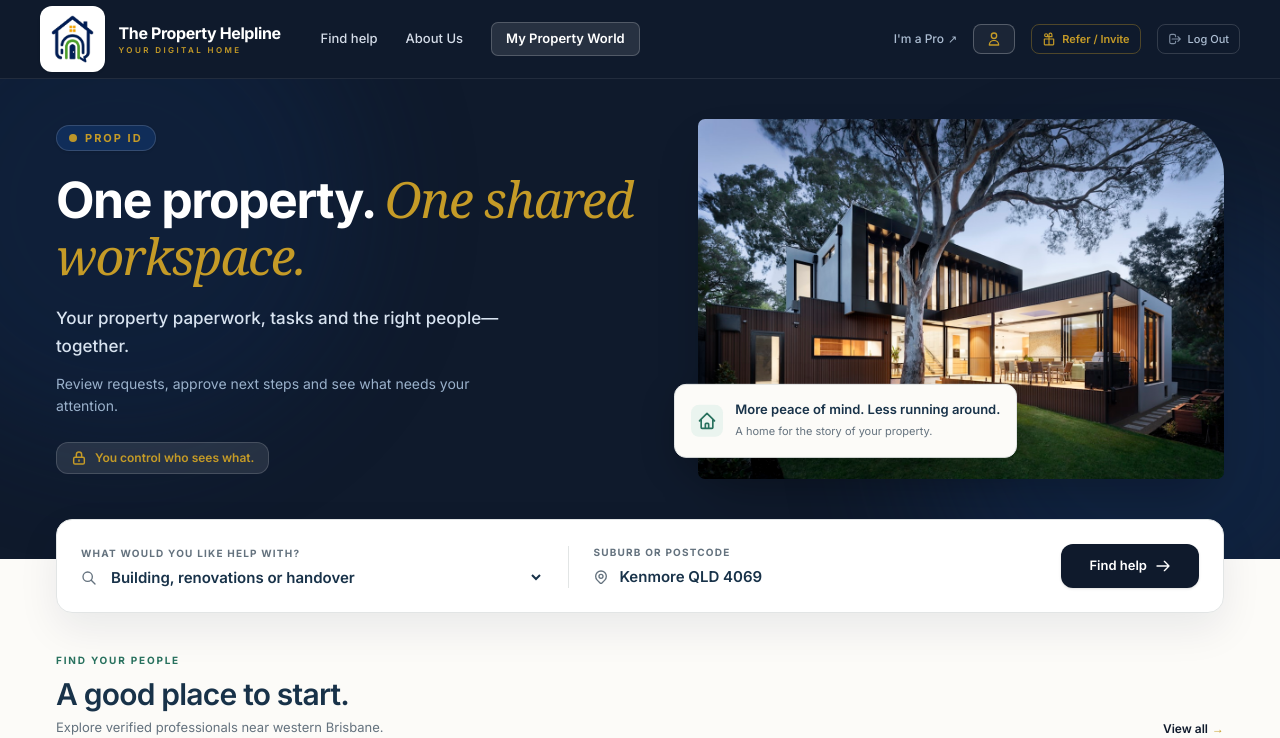
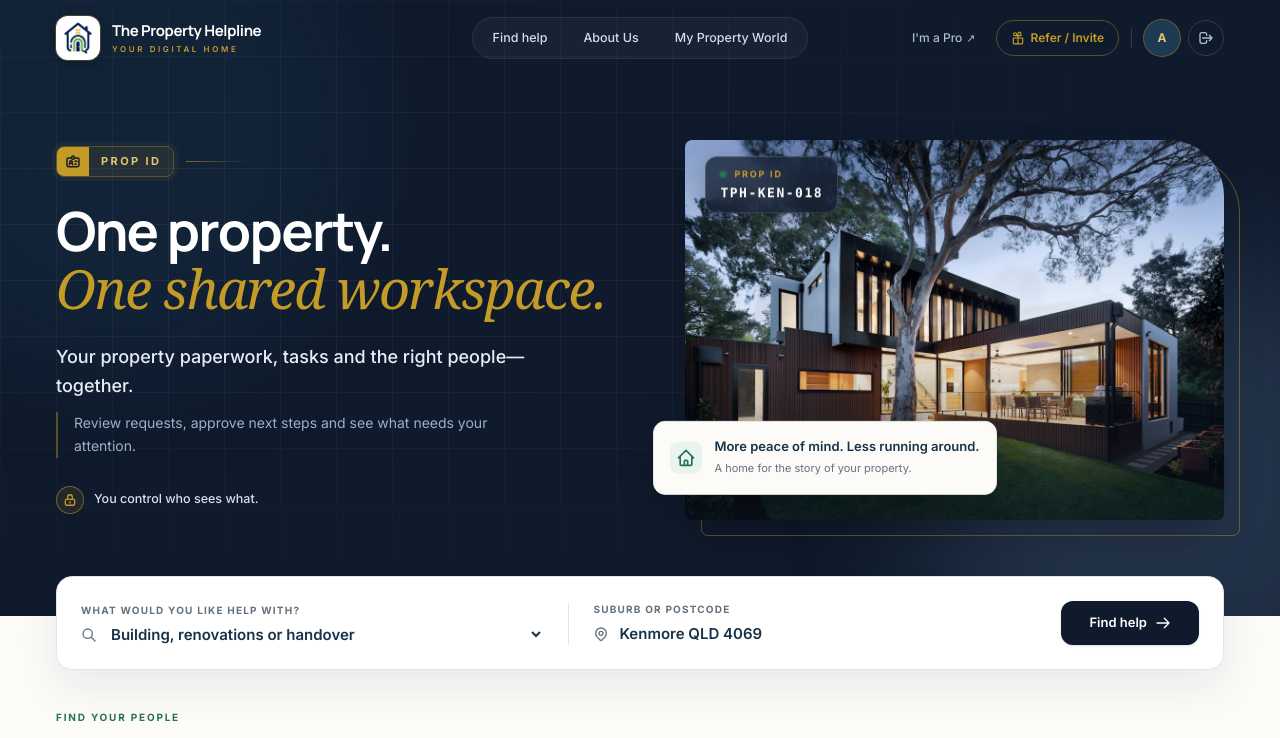
Before and after one commit to choudharyprince03/TPH, a Next.js app: page / in a window 1280 px wide. Shown: the top 738 px of the page. Built offline with nearby package versions, Linux system fonts and the light colour scheme.

Commit message:
feat(landing): redesign hero and blend navbar with architectural Prop ID styling

```diff
--- a/src/app/page.tsx
+++ b/src/app/page.tsx
@@ -30,31 +30,51 @@ export default function Home() {
     <PageTransition className="w-full flex-1 flex flex-col bg-[#fcfbf8] text-[#183249]">
 
       {/* ── 1. HERO SECTION ──────────────────────────────────────────────────── */}
-      <section className="bg-[#0F1A2C] text-white relative pt-10 pb-16 lg:pb-20 overflow-hidden">
+      <section className="bg-[#0F1A2C] text-white relative pt-[124px] pb-20 lg:pt-[140px] lg:pb-24 overflow-hidden">
 
-        {/* Animated background orbs */}
+        {/* Background: soft orbs + faint architectural grid */}
         <div className="absolute inset-0 overflow-hidden pointer-events-none">
-          <div className="absolute -top-32 -left-32 w-[500px] h-[500px] rounded-full bg-[#102d59] opacity-35 animate-gradient-shift blur-3xl" />
-          <div className="absolute -bottom-24 -right-24 w-[450px] h-[450px] rounded-full bg-[#122e58] opacity-30 animate-gradient-shift-delayed blur-3xl" />
+          <div className="absolute -top-32 -left-32 w-[500px] h-[500px] rounded-full bg-[#1c3a54] opacity-40 animate-gradient-shift blur-3xl" />
+          <div className="absolute -bottom-24 -right-24 w-[450px] h-[450px] rounded-full bg-[#3A506B] opacity-25 animate-gradient-shift-delayed blur-3xl" />
+          <div
+            className="absolute inset-0 opacity-[0.05]"
+            style={{
+              backgroundImage:
+                "linear-gradient(#ffffff 1px, transparent 1px), linear-gradient(90deg, #ffffff 1px, transparent 1px)",
+              backgroundSize: "56px 56px",
+              maskImage: "radial-gradient(ellipse at 30% 40%, #000 20%, transparent 70%)",
+              WebkitMaskImage: "radial-gradient(ellipse at 30% 40%, #000 20%, transparent 70%)",
+            }}
+          />
         </div>
 
-        <div className="max-w-[1240px] mx-auto px-4 sm:px-6 lg:px-9 grid grid-cols-1 lg:grid-cols-[1.1fr_1fr] items-center gap-10 lg:gap-16 relative z-10">
+        <div className="max-w-[1240px] mx-auto px-4 sm:px-6 lg:px-9 grid grid-cols-1 lg:grid-cols-[1.05fr_1fr] items-center gap-12 lg:gap-16 relative z-10">
 
           {/* Left Hero Copy */}
           <div>
+            {/* Prop ID — credential-style eyebrow */}
             <motion.div
               initial={{ opacity: 0, y: 12 }}
               animate={{ opacity: 1, y: 0 }}
               transition={{ duration: 0.5, delay: 0.1 }}
-              className="inline-flex items-center gap-2 px-3 py-1 rounded-full bg-[#102d59] border border-white/15 text-[#C59B27] text-[11px] font-bold uppercase tracking-[2px] mb-5 shadow-sm"
+              className="flex items-center gap-3 mb-6"
             >
-              <span className="w-2 h-2 rounded-full bg-[#C59B27] animate-pulse" />
-              <span>Prop ID</span>
+              <span className="inline-flex items-stretch rounded-lg overflow-hidden border border-[#C59B27]/40 shadow-[0_0_0_4px_rgba(197,155,39,0.06)]">
+                <span className="flex items-center justify-center w-8 bg-[#C59B27] text-[#0F1A2C]">
+                  <svg className="w-4 h-4" fill="none" stroke="currentColor" viewBox="0 0 24 24">
+                    <path strokeLinecap="round" strokeLinejoin="round" strokeWidth="2.2" d="M10 6H5a2 2 0 00-2 2v9a2 2 0 002 2h14a2 2 0 002-2V8a2 2 0 00-2-2h-5m-4 0V5a2 2 0 114 0v1m-4 0a2 2 0 104 0m-5 8a2 2 0 100-4 2 2 0 000 4zm0 0c1.306 0 2.417.835 2.83 2M9 14a3.001 3.001 0 00-2.83 2M15 11h3m-3 4h2" />
+                  </svg>
+                </span>
+                <span className="px-3 py-1.5 bg-[#C59B27]/10 text-[#e3c46f] text-[11px] font-bold uppercase tracking-[2.4px]">
+                  Prop ID
+                </span>
+              </span>
+              <span className="hidden sm:block h-px w-16 bg-gradient-to-r from-[#C59B27]/60 to-transparent" />
             </motion.div>
 
-            <h1 className="text-3xl sm:text-4xl lg:text-[50px] font-bold leading-[1.12] tracking-[-1.5px] text-white mb-5">
+            <h1 className="text-[34px] sm:text-[44px] lg:text-[54px] font-bold leading-[1.08] tracking-[-1.6px] text-white mb-6 font-headline">
               One property.{" "}
-              <span className="text-[#C59B27] font-normal italic font-serif block sm:inline">
+              <span className="text-[#C59B27] font-normal italic font-serif block">
                 One shared workspace.
               </span>
             </h1>
@@ -63,7 +83,7 @@ export default function Home() {
               initial={{ opacity: 0, y: 14 }}
               animate={{ opacity: 1, y: 0 }}
               transition={{ duration: 0.5, delay: 0.3 }}
-              className="text-[#d8e3f0] text-[16px] sm:text-[17px] font-medium leading-relaxed max-w-[460px] mb-3"
+              className="text-[#e6edf4] text-[16px] sm:text-[18px] font-medium leading-relaxed max-w-[470px] mb-3"
             >
               Your property paperwork, tasks and the right people—together.
             </motion.p>
@@ -72,7 +92,7 @@ export default function Home() {
               initial={{ opacity: 0, y: 14 }}
               animate={{ opacity: 1, y: 0 }}
               transition={{ duration: 0.5, delay: 0.45 }}
-              className="text-[#9ab1cb] text-[13px] sm:text-[14px] leading-relaxed max-w-[440px] mb-6"
+              className="text-[#9ab1cb] text-[13px] sm:text-[14px] leading-relaxed max-w-[440px] mb-7 pl-4 border-l-2 border-[#C59B27]/40"
             >
               Review requests, approve next steps and see what needs your attention.
             </motion.p>
@@ -81,11 +101,13 @@ export default function Home() {
               initial={{ opacity: 0, y: 12 }}
               animate={{ opacity: 1, y: 0 }}
               transition={{ duration: 0.5, delay: 0.6 }}
-              className="inline-flex items-center gap-2 px-3.5 py-1.5 rounded-xl bg-white/10 border border-white/15 text-[12px] font-semibold text-[#C59B27]"
+              className="inline-flex items-center gap-2.5 text-[12.5px] font-medium text-[#d7e0e7]"
             >
-              <svg className="w-4 h-4 text-[#C59B27]" fill="none" stroke="currentColor" viewBox="0 0 24 24">
+              <span className="w-7 h-7 rounded-full border border-[#C59B27]/50 bg-[#C59B27]/10 flex items-center justify-center">
+                <svg className="w-3.5 h-3.5 text-[#C59B27]" fill="none" stroke="currentColor" viewBox="0 0 24 24">
                   <path strokeLinecap="round" strokeLinejoin="round" strokeWidth="2.2" d="M12 15v2m-6 4h12a2 2 0 002-2v-6a2 2 0 00-2-2H6a2 2 0 00-2 2v6a2 2 0 002 2zm10-10V7a4 4 0 00-8 0v4h8z" />
                 </svg>
+              </span>
               <span>You control who sees what.</span>
             </motion.div>
           </div>
@@ -95,15 +117,40 @@ export default function Home() {
             initial={{ opacity: 0, scale: 0.95 }}
             animate={{ opacity: 1, scale: 1 }}
             transition={{ duration: 0.65, delay: 0.2, ease: [0.25, 0.46, 0.45, 0.94] }}
-            className="relative h-[260px] sm:h-[320px] lg:h-[360px] w-full"
+            className="relative h-[270px] sm:h-[330px] lg:h-[380px] w-full"
           >
+            {/* Gold architectural frame offset behind photo */}
+            <div className="absolute inset-0 translate-x-3 translate-y-3 sm:translate-x-4 sm:translate-y-4 border border-[#C59B27]/45 rounded-tl-[7px] rounded-tr-[56px] rounded-bl-[7px] rounded-br-[7px] pointer-events-none" />
+
+            <div className="relative w-full h-full overflow-hidden shadow-2xl rounded-tl-[7px] rounded-tr-[56px] rounded-bl-[7px] rounded-br-[7px]">
               <img
                 src="/images/hero-real-estate.jpg"
                 alt="Contemporary Australian home surrounded by a subtropical garden"
-              className="w-full h-full object-cover shadow-2xl rounded-tl-[7px] rounded-tr-[56px] rounded-bl-[7px] rounded-br-[7px]"
+                className="w-full h-full object-cover"
               />
+              <div className="absolute inset-0 bg-gradient-to-t from-[#0F1A2C]/55 via-transparent to-transparent" />
+            </div>
+
+            {/* Floating Prop ID credential card */}
+            <FloatLoop className="absolute top-4 left-4 sm:top-5 sm:left-5" amplitude={4} duration={4.4}>
+              <motion.div
+                initial={{ opacity: 0, y: -12 }}
+                animate={{ opacity: 1, y: 0 }}
+                transition={{ duration: 0.55, delay: 0.9 }}
+                className="bg-[#0F1A2C]/75 backdrop-blur-md border border-white/15 rounded-xl px-3.5 py-2.5 shadow-[0_10px_30px_rgba(0,0,0,0.3)]"
+              >
+                <div className="flex items-center gap-2 text-[9px] font-bold uppercase tracking-[1.8px] text-[#C59B27]">
+                  <span className="w-1.5 h-1.5 rounded-full bg-[#28715e] ring-2 ring-[#28715e]/30" />
+                  Prop ID
+                </div>
+                <div className="font-mono text-[13px] font-semibold text-white tracking-[1.5px] mt-0.5">
+                  TPH-KEN-018
+                </div>
+              </motion.div>
+            </FloatLoop>
+
             {/* Floating Photo Caption Badge */}
-            <FloatLoop className="absolute -bottom-4 sm:bottom-4 -left-3 sm:-left-6" amplitude={6} duration={3.8}>
+            <FloatLoop className="absolute -bottom-5 sm:bottom-5 -left-3 sm:-left-8" amplitude={6} duration={3.8}>
               <motion.div
                 initial={{ opacity: 0, x: -20 }}
                 animate={{ opacity: 1, x: 0 }}
--- a/src/components/layout/Header.tsx
+++ b/src/components/layout/Header.tsx
@@ -41,125 +41,117 @@ export function Header() {
   const isFind =
     pathname.startsWith("/explore") || pathname.startsWith("/inquiry");
   const isAbout = pathname.startsWith("/about");
+  const isHome = pathname === "/";
+  const solid = scrolled || mobileOpen || !isHome;
+
+  const navItems = [
+    { href: "/explore", label: "Find help", active: isFind },
+    { href: "/about", label: "About Us", active: isAbout },
+    { href: "/properties", label: "My Property World", active: isWorld },
+  ];
 
   return (
     <>
-
-
       {/* Main Consumer Header */}
       <header
-        className={`w-full text-white relative z-30 transition-all duration-300 ${
-          scrolled
-            ? "bg-[#0b2034]/95 backdrop-blur-md shadow-[0_4px_24px_rgba(2,8,18,0.4)] border-b border-white/[0.08]"
-            : "bg-[#0F1A2C] border-b border-white/[0.08]"
+        className={`w-full text-white z-50 transition-all duration-300 ${
+          isHome ? "fixed top-0 inset-x-0" : "relative"
+        } ${
+          solid
+            ? scrolled
+              ? "bg-[#0F1A2C]/85 backdrop-blur-md shadow-[0_8px_30px_rgba(2,8,18,0.35)]"
+              : "bg-[#0F1A2C]"
+            : "bg-transparent"
         }`}
       >
-        <div className="max-w-[1360px] mx-auto px-4 sm:px-6 lg:px-10 h-[68px] sm:h-[78px] flex items-center justify-between gap-4 sm:gap-6">
+        <div className="max-w-[1240px] mx-auto px-4 sm:px-6 lg:px-9 h-[76px] grid grid-cols-[auto_1fr_auto] md:grid-cols-[1fr_auto_1fr] items-center gap-4">
 
-          {/* Brand Logo */}
-          <Link href="/" className="flex items-center gap-3 sm:gap-3.5 flex-shrink-0 group">
+          {/* Brand */}
+          <Link href="/" className="flex items-center gap-3 group justify-self-start">
             <motion.div
               whileHover={{ scale: 1.04 }}
               transition={{ type: "spring", stiffness: 380, damping: 20 }}
-              className="bg-white rounded-xl px-2 py-1.5 sm:px-2.5 sm:py-2 flex items-center justify-center shadow-sm border border-white/20 flex-shrink-0"
+              className="w-11 h-11 bg-white rounded-xl flex items-center justify-center shadow-[0_4px_14px_rgba(0,0,0,0.25)] ring-1 ring-[#C59B27]/30 flex-shrink-0"
             >
-              <img
-                src="/logo.png"
-                alt="The Property Helpline"
-                className="h-10 sm:h-12 w-auto object-contain"
-              />
+              <img src="/logo.png" alt="The Property Helpline" className="h-8 w-auto object-contain" />
             </motion.div>
-            <div className="text-left">
-              <div className="font-bold text-[15px] sm:text-[16px] tracking-tight leading-tight text-white group-hover:text-[#C59B27] transition-colors">
+            <div className="leading-tight">
+              <div className="font-headline font-bold text-[15px] tracking-tight text-white group-hover:text-[#C59B27] transition-colors">
                 The Property Helpline
               </div>
-              <div className="text-[7.5px] sm:text-[8px] font-semibold uppercase tracking-[2.4px] text-[#C59B27] leading-tight mt-0.5">
-                YOUR DIGITAL HOME
+              <div className="text-[8px] font-semibold uppercase tracking-[2.6px] text-[#C59B27] mt-1">
+                Your digital home
               </div>
             </div>
           </Link>
 
-          {/* Desktop Navigation */}
-          <nav className="hidden md:flex items-center gap-5 lg:gap-7 text-[13px] font-medium ml-4">
-            {[
-              { href: "/explore", label: "Find help", active: isFind },
-              { href: "/about", label: "About Us", active: isAbout },
-            ].map((item) => (
+          {/* Centre Navigation */}
+          <nav className="hidden md:flex items-center gap-1 p-1 rounded-full bg-white/[0.04] border border-white/[0.08]">
+            {navItems.map((item) => (
               <Link
                 key={item.href}
                 href={item.href}
-                className={`transition-colors py-2 relative nav-link-underline ${
+                className={`h-8 px-4 rounded-full inline-flex items-center text-[12.5px] font-medium transition-all ${
                   item.active
-                    ? "text-white font-semibold active"
-                    : "text-[#d4dce8] hover:text-white"
+                    ? "bg-[#C59B27] text-[#0F1A2C] font-semibold shadow-sm"
+                    : "text-[#d4dce8] hover:text-white hover:bg-white/[0.06]"
                 }`}
               >
                 {item.label}
               </Link>
             ))}
-
-            <Link
-              href="/properties"
-              className={`px-3 sm:px-3.5 py-1.5 rounded-[7px] text-[13px] font-semibold transition-all border ${
-                isWorld
-                  ? "bg-[#C59B27] text-[#0F1A2C] border-[#C59B27] shadow-sm"
-                  : "bg-white/10 text-white border-white/20 hover:bg-white/15"
-              }`}
-            >
-              My Property World
-            </Link>
           </nav>
 
-          {/* Right Action & Account */}
-          <div className="flex items-center gap-3 sm:gap-4 ml-auto">
+          {/* Right Actions */}
+          <div className="flex items-center gap-2 justify-self-end">
             <Link
               href="/pro"
-              className="text-[12px] text-[#adbed3] hover:text-white transition-colors flex items-center gap-1 font-medium hidden sm:flex"
+              className="hidden lg:inline-flex h-9 px-3 items-center gap-1 text-[12px] font-medium text-[#adbed3] hover:text-white transition-colors"
             >
               I'm a Pro <span className="text-[11px]">↗</span>
             </Link>
 
-            <motion.div whileHover={{ scale: 1.02 }} whileTap={{ scale: 0.97 }}>
-              <Link
-                href="/properties"
-                className="flex items-center gap-2 border border-white/25 hover:border-white/40 text-white px-3 py-1.5 rounded-[8px] text-[12px] font-semibold transition-all bg-white/5 hover:bg-white/10"
-              >
-                <svg className="w-4 h-4 text-[#C59B27]" fill="none" stroke="currentColor" viewBox="0 0 24 24">
-                  <path strokeLinecap="round" strokeLinejoin="round" strokeWidth="2" d="M16 7a4 4 0 11-8 0 4 4 0 018 0zM12 14a7 7 0 00-7 7h14a7 7 0 00-7-7z" />
-                </svg>
-                <span className="hidden xs:inline">Alex</span>
-              </Link>
-            </motion.div>
-
-            {/* Desktop Referral Button */}
             <button
               onClick={() => setReferralOpen(true)}
-              className="hidden sm:inline-flex items-center gap-1.5 text-[11px] font-semibold text-[#C59B27] hover:text-white px-2.5 py-1.5 rounded-[8px] border border-[#C59B27]/35 hover:border-[#C59B27] hover:bg-[#C59B27]/10 transition-all cursor-pointer"
+              className="hidden sm:inline-flex h-9 px-3.5 items-center gap-1.5 rounded-full text-[12px] font-semibold text-[#C59B27] border border-[#C59B27]/40 hover:border-[#C59B27] hover:bg-[#C59B27]/10 transition-all cursor-pointer"
               title="Invite a specialist or refer friends"
             >
-              <svg className="w-3.5 h-3.5 text-[#C59B27]" fill="none" stroke="currentColor" viewBox="0 0 24 24">
+              <svg className="w-3.5 h-3.5" fill="none" stroke="currentColor" viewBox="0 0 24 24">
                 <path strokeLinecap="round" strokeLinejoin="round" strokeWidth="2" d="M12 8v13m0-13V4.5a2.5 2.5 0 115 0V8h-5zm0 0H7a2.5 2.5 0 110-5 2.5 2.5 0 012.5 2.5V8H12zm-8 4h16v9a1 1 0 01-1 1H5a1 1 0 01-1-1v-9z" />
               </svg>
               <span>Refer / Invite</span>
             </button>
 
-            {/* Desktop Log Out Button */}
+            <span className="hidden sm:block w-px h-5 bg-white/15 mx-1" />
+
+            {/* Account */}
+            <motion.div whileHover={{ scale: 1.04 }} whileTap={{ scale: 0.96 }}>
+              <Link
+                href="/properties"
+                className="w-9 h-9 rounded-full bg-[#1c3a54] ring-1 ring-[#C59B27]/50 hover:ring-[#C59B27] text-[#e3c46f] text-[12px] font-bold flex items-center justify-center transition-all"
+                title="Alex · My account"
+              >
+                A
+              </Link>
+            </motion.div>
+
+            {/* Log Out */}
             <Link
               href="/login"
-              className="hidden sm:inline-flex items-center gap-1.5 text-[11px] font-medium text-[#adbed3] hover:text-white px-2.5 py-1.5 rounded-[8px] border border-white/15 hover:border-white/30 hover:bg-white/10 transition-all"
-              title="Sign out of account"
+              className="hidden sm:inline-flex w-9 h-9 rounded-full items-center justify-center text-[#adbed3] hover:text-white border border-white/15 hover:border-white/30 hover:bg-white/[0.06] transition-all"
+              title="Log out"
+              aria-label="Log out"
             >
-              <svg className="w-3.5 h-3.5 opacity-70" fill="none" stroke="currentColor" viewBox="0 0 24 24">
+              <svg className="w-4 h-4" fill="none" stroke="currentColor" viewBox="0 0 24 24">
                 <path strokeLinecap="round" strokeLinejoin="round" strokeWidth="2" d="M17 16l4-4m0 0l-4-4m4 4H7m6 4v1a3 3 0 01-3 3H6a3 3 0 01-3-3V7a3 3 0 013-3h4a3 3 0 013 3v1" />
               </svg>
-              <span>Log Out</span>
             </Link>
 
             {/* Mobile menu trigger */}
             <motion.button
               whileTap={{ scale: 0.92 }}
               onClick={() => setMobileOpen(!mobileOpen)}
-              className="flex md:hidden items-center justify-center p-2 text-white/80 hover:text-white"
+              className="flex md:hidden items-center justify-center w-9 h-9 text-white/80 hover:text-white"
               aria-label="Toggle menu"
             >
               <motion.svg
@@ -180,6 +172,12 @@ export function Header() {
           </div>
         </div>
 
+        {/* Gold hairline — only once the page scrolls */}
+        <div
+          className={`h-px w-full bg-gradient-to-r from-transparent via-[#C59B27]/35 to-transparent transition-opacity duration-300 ${
+            scrolled || !isHome ? "opacity-100" : "opacity-0"
+          }`}
+        />
         {/* Mobile Dropdown — AnimatePresence for smooth open/close */}
         <AnimatePresence>
           {mobileOpen && (
```
Lines whose indentation alone changed are shown as unchanged.
